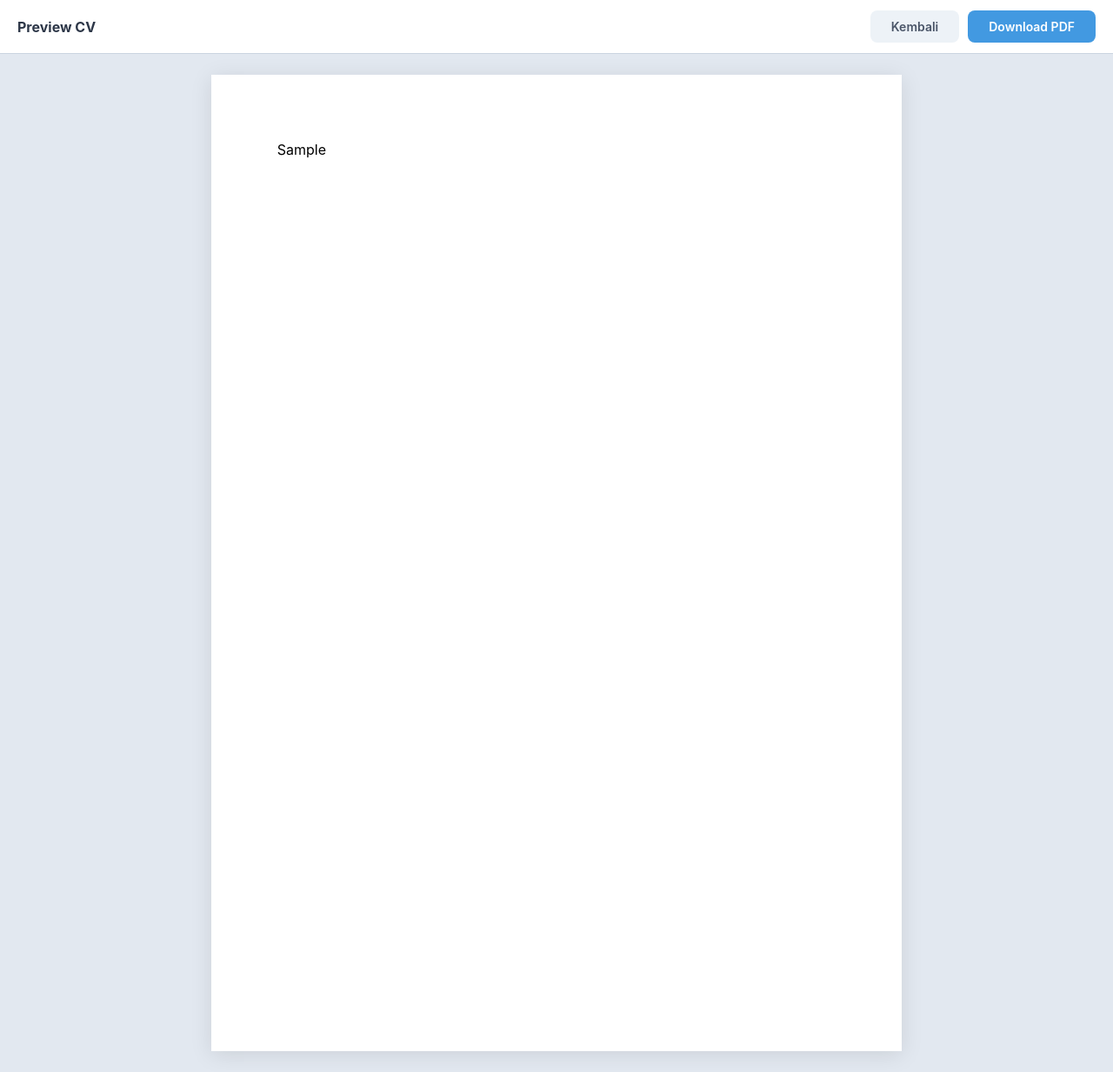
After one commit to Nvrmre/suratan, a Flask app: template templates/preview_cv.html in a window 1280 px wide. The commit adds this page. Shown: the whole page at 87% size. Run offline with Flask 3, Linux system fonts and the light colour scheme; the template is opened without the code that fills it: most values are stand-ins (such as "Sample title", 1, 10 or a date in 2020).

Commit message:
Add CV preview feature

```diff
--- a/app.py
+++ b/app.py
@@ -213,6 +213,41 @@ def generate_cv():
     return send_file(filepath, as_attachment=True, download_name=filename)
 
 
+@app.route('/preview_cv', methods=['POST'])
+def preview_cv():
+    d = collect_cv_data()
+    html_content = render_cv_html(d)
+
+    token = uuid.uuid4().hex[:12]
+    token_dir = os.path.join(TEMP_DIR, token)
+    os.makedirs(token_dir, exist_ok=True)
+    with open(os.path.join(token_dir, 'data.json'), 'w') as f:
+        json.dump(d, f)
+
+    return render_template('preview_cv.html', cv_html=html_content, token=token)
+
+
+@app.route('/generate_cv_from_token/<token>')
+def generate_cv_from_token(token):
+    token_dir = os.path.join(TEMP_DIR, token)
+    data_path = os.path.join(token_dir, 'data.json')
+    if not os.path.exists(data_path):
+        return 'Token tidak valid', 404
+
+    with open(data_path) as f:
+        d = json.load(f)
+
+    html_content = render_cv_html(d)
+
+    filename = f'cv_{datetime.now().strftime("%Y%m%d_%H%M%S")}.pdf'
+    filepath = os.path.join(GENERATED_DIR, filename)
+    HTML(string=html_content).write_pdf(filepath)
+
+    shutil.rmtree(token_dir, ignore_errors=True)
+
+    return send_file(filepath, as_attachment=True, download_name=filename)
+
+
 @app.route('/preview', methods=['POST'])
 def preview():
     d = collect_form_data()
--- a/templates/cv_form.html
+++ b/templates/cv_form.html
@@ -163,7 +163,10 @@
                 </div>
                 <button type="button" class="btn" onclick="addCertification()">+ Tambah Sertifikat</button>
 
-                <button type="submit" class="btn-primary">Buat CV & Download PDF</button>
+                <div style="display:flex;gap:12px;margin-top:8px;flex-wrap:wrap;">
+                    <button type="submit" formaction="/preview_cv" formtarget="_blank" class="btn-primary" style="flex:1;background:#edf2f7;color:#2d3748;border:2px solid #e2e8f0;">Preview CV</button>
+                    <button type="submit" formaction="/generate_cv" class="btn-primary" style="flex:1;">Download PDF</button>
+                </div>
             </form>
         </div>
 
--- /dev/null
+++ b/templates/preview_cv.html
@@ -0,0 +1,52 @@
+<!DOCTYPE html>
+<html lang="id">
+<head>
+    <meta charset="UTF-8">
+    <meta name="viewport" content="width=device-width, initial-scale=1.0">
+    <title>Preview CV</title>
+    <style>
+        * { margin: 0; padding: 0; box-sizing: border-box; }
+        body { font-family: -apple-system, BlinkMacSystemFont, 'Segoe UI', system-ui, sans-serif; background: #e2e8f0; }
+        .toolbar {
+            position: sticky; top: 0; z-index: 10; background: white;
+            border-bottom: 1px solid #cbd5e0; padding: 12px 20px;
+            display: flex; align-items: center; justify-content: space-between; gap: 12px; flex-wrap: wrap;
+        }
+        .toolbar h2 { font-size: 16px; color: #2d3748; }
+        .toolbar .actions { display: flex; gap: 10px; }
+        .btn {
+            padding: 10px 24px; border: none; border-radius: 8px;
+            font-size: 14px; font-weight: 600; cursor: pointer; text-decoration: none; display: inline-block;
+            touch-action: manipulation;
+        }
+        .btn-primary { background: #4299e1; color: white; }
+        .btn-primary:hover { background: #3182ce; }
+        .btn-secondary { background: #edf2f7; color: #4a5568; }
+        .btn-secondary:hover { background: #e2e8f0; }
+        .paper {
+            width: 210mm; min-height: 297mm; margin: 24px auto;
+            background: white; box-shadow: 0 4px 24px rgba(0,0,0,0.1); padding: 0;
+        }
+        .paper-inner { padding: 2cm; }
+        @media (max-width: 800px) {
+            .paper { width: auto; margin: 12px; min-height: auto; }
+            .paper-inner { padding: 16px; }
+            .toolbar { padding: 10px 16px; }
+            .toolbar h2 { font-size: 14px; }
+            .btn { padding: 8px 16px; font-size: 13px; }
+        }
+    </style>
+</head>
+<body>
+    <div class="toolbar">
+        <h2>Preview CV</h2>
+        <div class="actions">
+            <a href="/cv" class="btn btn-secondary">Kembali</a>
+            <a href="/generate_cv_from_token/{{ token }}" class="btn btn-primary">Download PDF</a>
+        </div>
+    </div>
+    <div class="paper">
+        <div class="paper-inner">{{ cv_html | safe }}</div>
+    </div>
+</body>
+</html>
```
